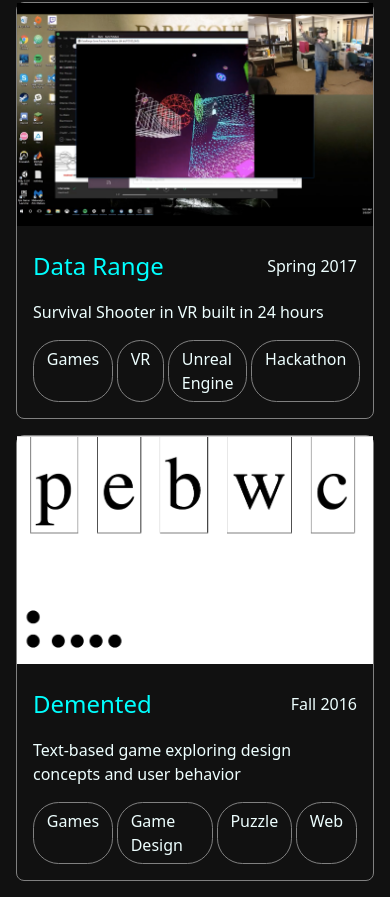
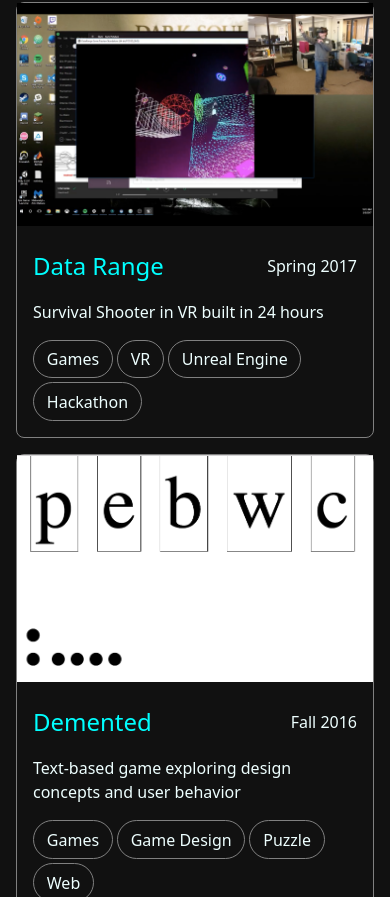
Before and after one commit to kenyonnick/kenyonnick.github.io, an Astro site: page /projects in a window 390 px wide. Shown: the part 1103-2000 px from the top of the page. Built offline with nearby package versions, Linux system fonts and the light colour scheme; Astro itself is replaced by a stand-in of ours.

Commit message:
Fix project tag styling on mobile

```diff
--- a/src/styles/projects.css
+++ b/src/styles/projects.css
@@ -35,10 +35,12 @@
     display: flex;
     flex-direction: row;
     gap: 0.25rem;
+    flex-wrap: wrap;
 }
 
 .card .tag {
     padding: 0.4rem 0.8rem;
     border: thin solid gray;
     border-radius: 1.6rem;
+    height: fit-content;
 }
```
